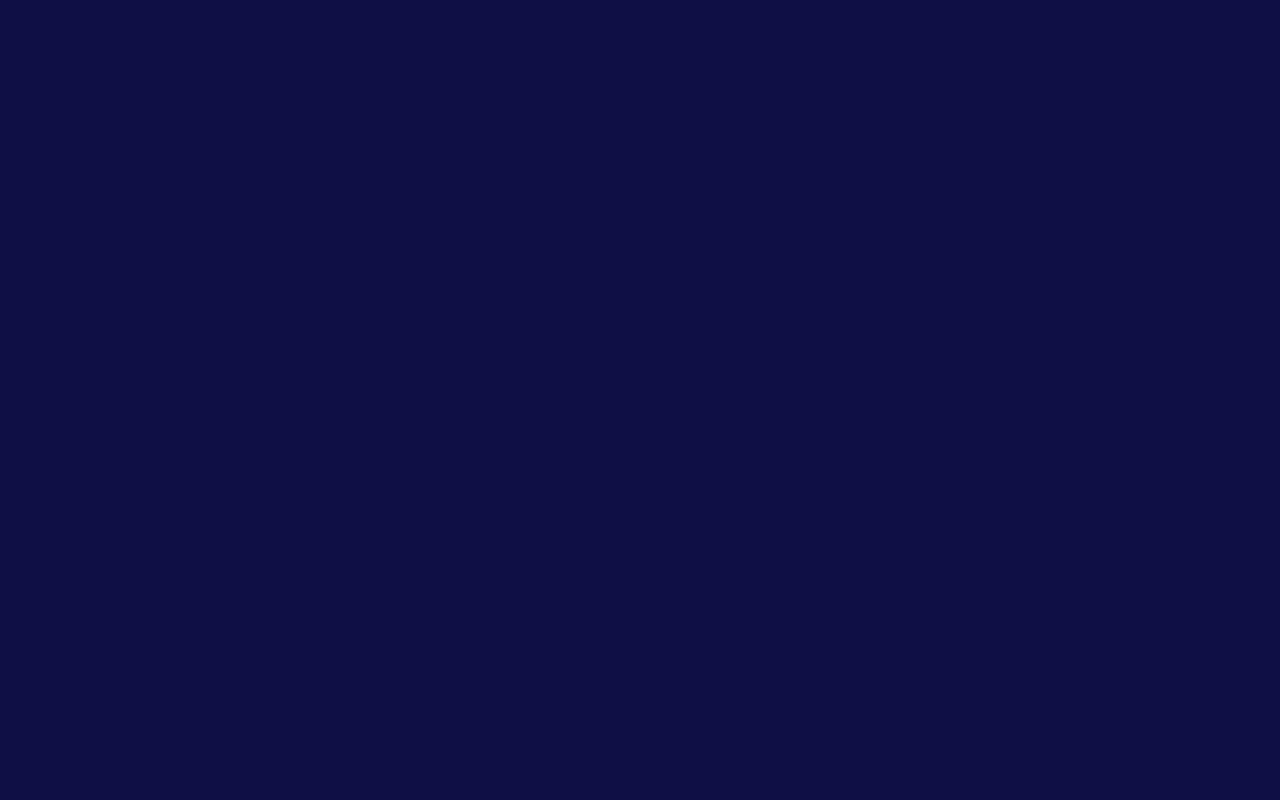
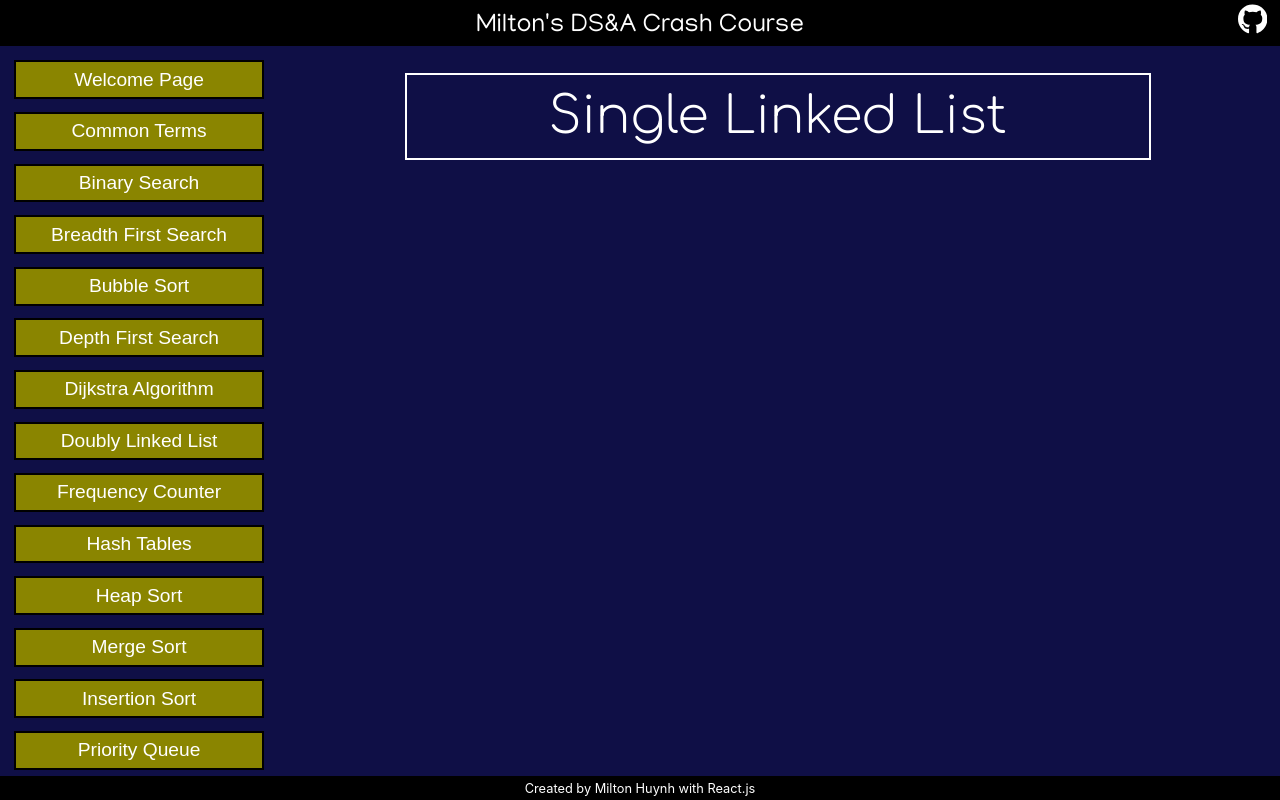
Before and after one commit to miltonhuynh/DSA-guide, a React (Create React App) app in the folder app/: page /DSA-guide/SingleLinkedList in a window 1280 px wide. Before the commit this address had no page. Built offline with nearby package versions, Linux system fonts and the light colour scheme; a web font is replaced by a local one.

Commit message:
added single and doubly linked list pages

```diff
--- a/app/src/Components/Nav.js
+++ b/app/src/Components/Nav.js
@@ -13,6 +13,7 @@ export default function Nav() {
       <div class="Concept_Links" onClick={() => navigate("BubbleSort")}>Bubble Sort</div>
       <div class="Concept_Links" onClick={() => navigate("DepthFirstSearch")}>Depth First Search</div>
       <div class="Concept_Links" onClick={() => navigate("Dijkstra")}>Dijkstra Algorithm</div>
+      <div class="Concept_Links" onClick={() => navigate("DoublyLinkedList")}>Doubly Linked List</div>
       <div class="Concept_Links" onClick={() => navigate("FrequencyCounter")}>Frequency Counter</div>
       <div class="Concept_Links" onClick={() => navigate("HashTables")}>Hash Tables</div>
       <div class="Concept_Links" onClick={() => navigate("HeapSort")}>Heap Sort</div>
@@ -23,6 +24,7 @@ export default function Nav() {
       <div class="Concept_Links" onClick={() => navigate("RadixSort")}>Radix Sort</div>
       <div class="Concept_Links" onClick={() => navigate("Recursion")}>Recursion</div>
       <div class="Concept_Links" onClick={() => navigate("SelectionSort")}>Selection Sort</div>
+      <div class="Concept_Links" onClick={() => navigate("SingleLinkedList")}>Single Linked List</div>
       <div class="Concept_Links" onClick={() => navigate("SlidingWindow")}>Sliding Window</div>
       <div class="Concept_Links" onClick={() => navigate("SpaceComplexity")}>Space Complexity</div>
       <div class="Concept_Links" onClick={() => navigate("Stack")}>Stack</div>
--- /dev/null
+++ b/app/src/Concepts/DoublyLinkedList.js
@@ -0,0 +1,9 @@
+import React from 'react'
+
+export default function DoublyLinkedList() {
+  return (
+    <div class="Concept_page">
+      <div class="Concept_title">Doubly Linked List</div>
+    </div>
+  )
+}
--- a/app/src/Concepts/RadixSort.js
+++ b/app/src/Concepts/RadixSort.js
@@ -9,6 +9,7 @@ export default function RadixSort() {
             <ul>
                 <li>Radix sort is a special sorting algorithm that works on lists of numbers</li><br/>
                 <li>Never makes comparisons between elements</li><br/>
+                <li>It exploits the fact that information about the size of the number is in the number of digits</li><br/>
             </ul>
         </div>
         </div>
--- /dev/null
+++ b/app/src/Concepts/SingleLinkedList.js
@@ -0,0 +1,9 @@
+import React from 'react'
+
+export default function SingleLinkedList() {
+  return (
+    <div class="Concept_page">
+      <div class="Concept_title">Single Linked List</div>
+    </div>
+  )
+}
--- a/app/src/index.js
+++ b/app/src/index.js
@@ -25,6 +25,8 @@ import Recursion from './Concepts/Recursion';
 import SlidingWindow from './Concepts/SlidingWindow';
 import StringSearch from './Concepts/StringSearch';
 import RadixSort from './Concepts/RadixSort';
+import SingleLinkedList from './Concepts/SingleLinkedList';
+import DoublyLinkedList from './Concepts/DoublyLinkedList';
 
 const root = ReactDOM.createRoot(document.getElementById('root'));
 root.render(
@@ -53,6 +55,8 @@ root.render(
         <Route path="/DSA-guide/SlidingWindow" element={<SlidingWindow />} />
         <Route path="/DSA-guide/StringSearch" element={<StringSearch />} />
         <Route path="/DSA-guide/RadixSort" element={<RadixSort />} />
+        <Route path="/DSA-guide/SingleLinkedList" element={<SingleLinkedList />} />
+        <Route path="/DSA-guide/DoublyLinkedList" element={<DoublyLinkedList />} />
       </Route>
     </Routes>
   </BrowserRouter>
```
